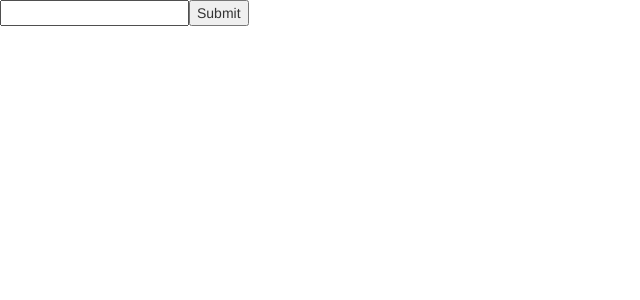
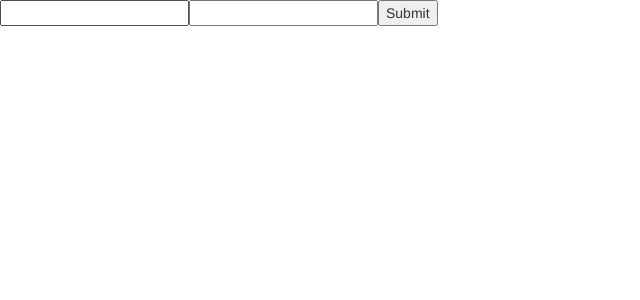
Before and after one commit to johannahmae/angular-tutorial, an Angular app: page / in a window 1280 px wide. Shown: the top 300 px of the page, without its empty margins (0-640 px from the left). Built offline with nearby package versions, Linux system fonts and the light colour scheme.

Commit message:
feat(app): using @ViewChild

```diff
--- a/src/app/assignment-incrementing-log/assignment-incrementing-log.component.html
+++ b/src/app/assignment-incrementing-log/assignment-incrementing-log.component.html
@@ -1,4 +1,5 @@
 <input [(ngModel)]="content" #inpuBox>
+<input #contentType>
 <button (click)="onSubmit(appAlert)">Submit</button>
 <app-alert-success
   (closed)="onAppAlertClosed($event)"
--- a/src/app/assignment-incrementing-log/assignment-incrementing-log.component.ts
+++ b/src/app/assignment-incrementing-log/assignment-incrementing-log.component.ts
@@ -1,4 +1,4 @@
-import { Component, OnInit } from '@angular/core';
+import {Component, ElementRef, OnInit, ViewChild} from '@angular/core';
 import {AlertSuccessComponent, ClosedEvent} from '../alert-success/alert-success.component';
 
 interface Blob {
@@ -16,11 +16,15 @@ export class AssignmentIncrementingLogComponent implements OnInit {
 
   count = 1;
   content: string;
+  @ViewChild('contentType') contentType: ElementRef;
   blobs: Array<Blob> = [];
 
   message: string;
 
   async onSubmit(appAlert: AlertSuccessComponent) {
+    // accessing value of dom using @ViewChild. do not change value. bad practice.
+    console.log(this.contentType.nativeElement.value);
+
     this.blobs.push({
       content: this.content,
       id: this.count++,
```
